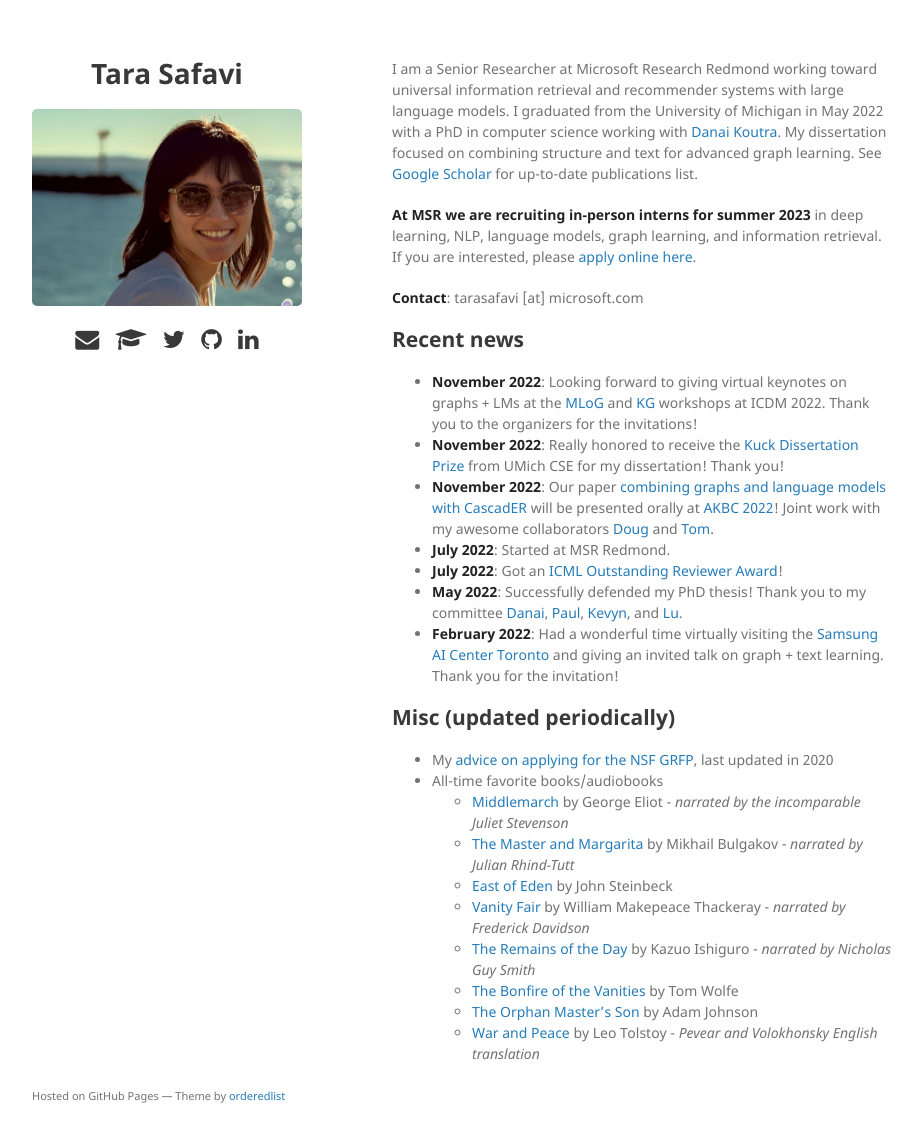
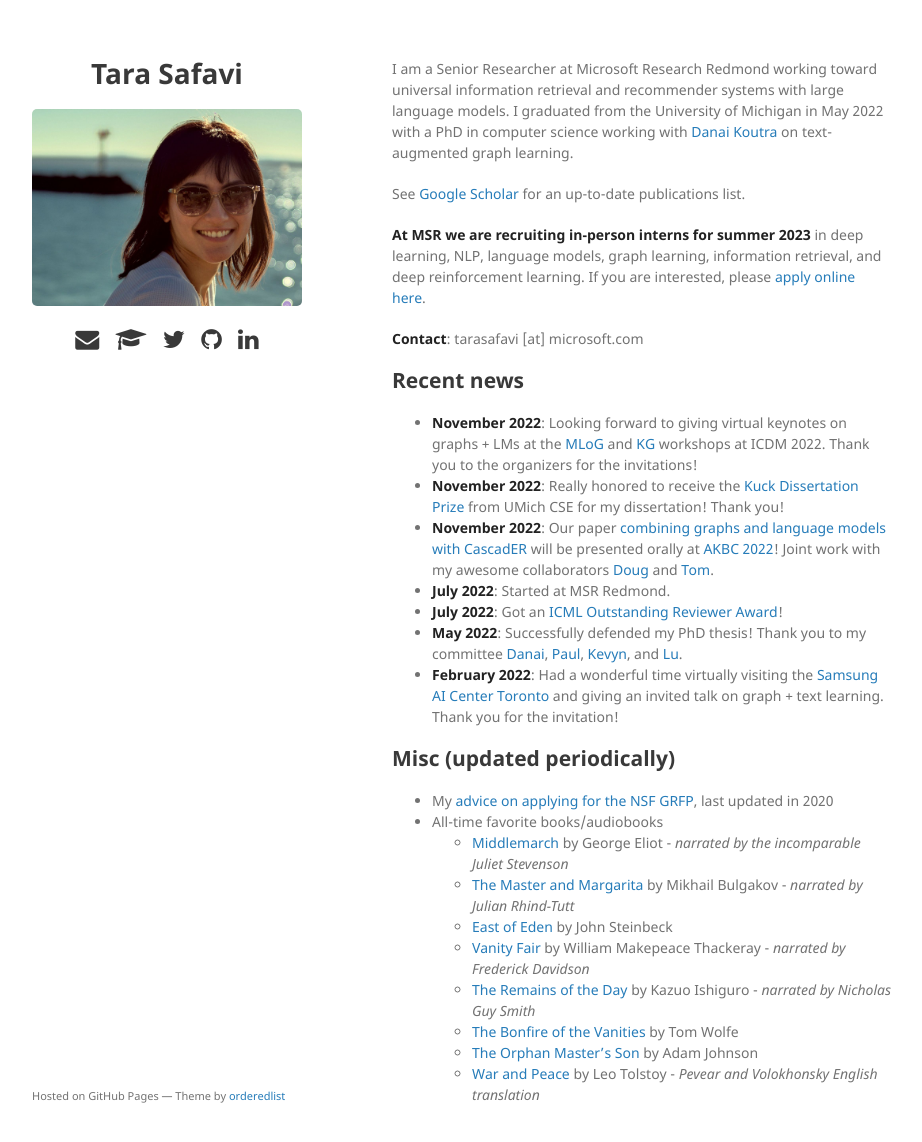
Before and after one commit to tsafavi/tsafavi.github.io, a Jekyll site: the page built from index.md, in a window 1280 px wide and 1175 px high. Shown: the top 1142 px of the window, without its empty margins (178-1100 px from the left). Built offline with Jekyll 4.4.1, drawn with Linux system fonts in a browser that asks for light colours.

Commit message:
Update index.md

```diff
--- a/index.md
+++ b/index.md
@@ -2,9 +2,11 @@
 layout: default
 ---
 
-I am a Senior Researcher at Microsoft Research Redmond working toward universal information retrieval and recommender systems with large language models. I graduated from the University of Michigan in May 2022 with a PhD in computer science working with <a href="http://danaikoutra.com" target="_blank">Danai Koutra</a>. My dissertation focused on combining structure and text for advanced graph learning. See <a href="https://scholar.google.com/citations?hl=en&user=bIWFjekAAAAJ&view_op=list_works&sortby=pubdate" target="_blank">Google Scholar</a> for up-to-date publications list.
+I am a Senior Researcher at Microsoft Research Redmond working toward universal information retrieval and recommender systems with large language models. I graduated from the University of Michigan in May 2022 with a PhD in computer science working with <a href="http://danaikoutra.com" target="_blank">Danai Koutra</a> on text-augmented graph learning.
 
-__At MSR we are recruiting in-person interns for summer 2023__ in deep learning, NLP, language models, graph learning, and information retrieval. If you are interested, please <a href="https://careers.microsoft.com/us/en/job/1488690/Research-Intern-Productivity-and-Intelligence" target="_blank">apply online here</a>.
+See <a href="https://scholar.google.com/citations?hl=en&user=bIWFjekAAAAJ&view_op=list_works&sortby=pubdate" target="_blank">Google Scholar</a> for an up-to-date publications list.
+
+__At MSR we are recruiting in-person interns for summer 2023__ in deep learning, NLP, language models, graph learning, information retrieval, and deep reinforcement learning. If you are interested, please <a href="https://careers.microsoft.com/us/en/job/1488690/Research-Intern-Productivity-and-Intelligence" target="_blank">apply online here</a>.
 
 __Contact__: tarasafavi \[at\] microsoft.com
 
```
